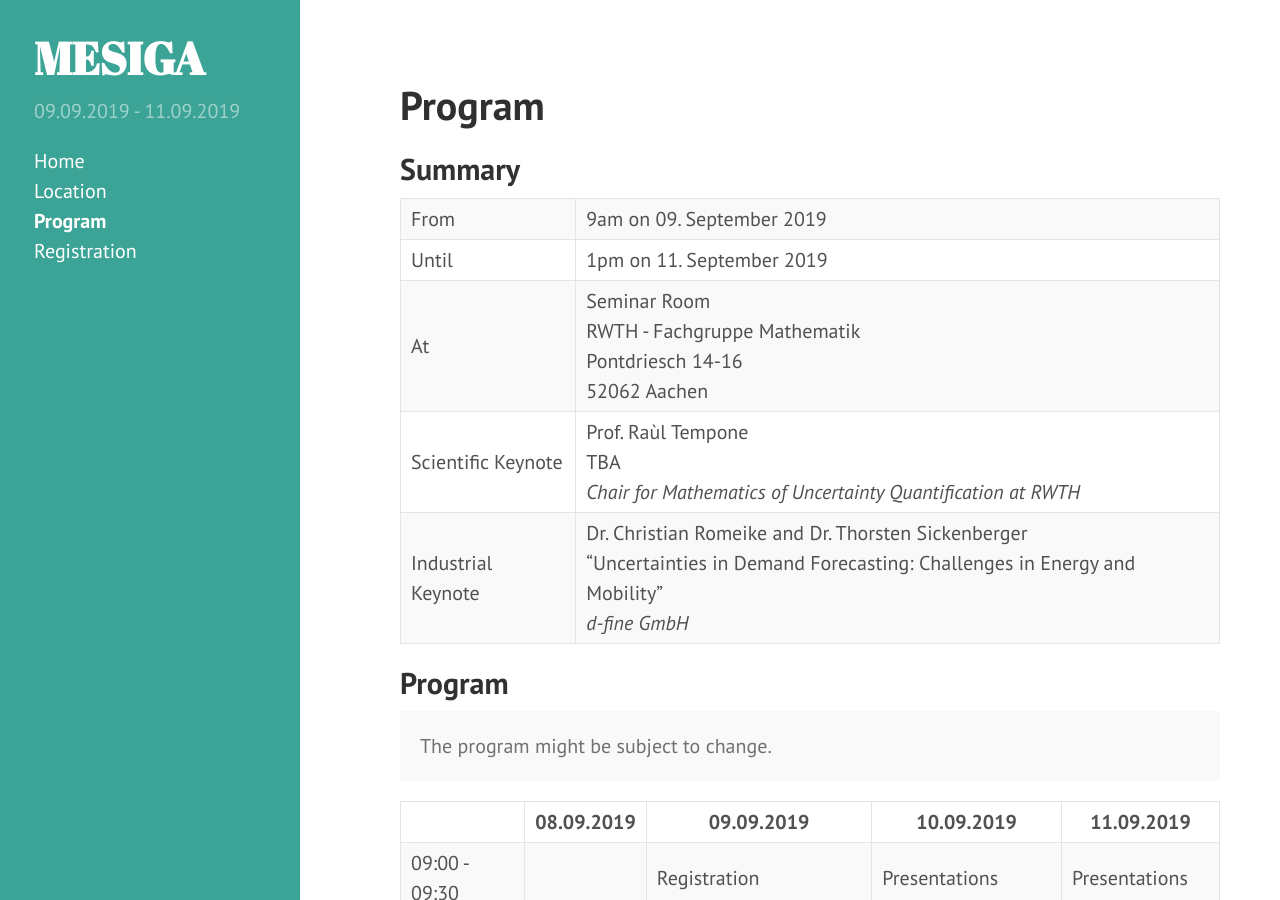
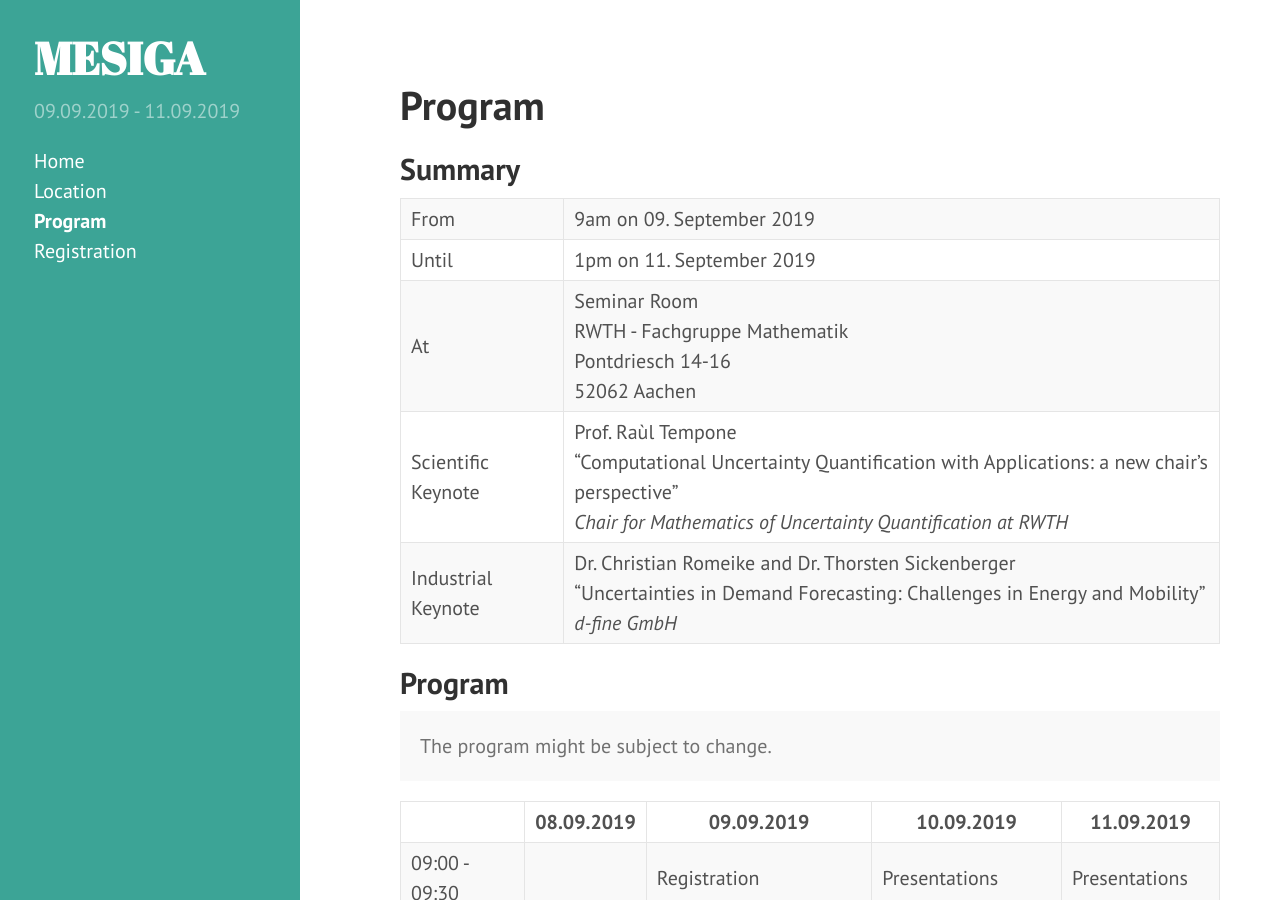
Before and after one commit to siamsc-ac/mesiga-2019, a Jekyll site: the page built from program.md, in a window 1280 px wide and 900 px high. Built offline with Jekyll 4.4.1, drawn with Linux system fonts in a browser that asks for light colours; nearby versions of some CDN libraries.

Commit message:
Add keynote title

```diff
--- a/program.md
+++ b/program.md
@@ -8,7 +8,7 @@ title: Program
 | From               | 9am on 09. September 2019                                                                                                                        |
 | Until              | 1pm on 11. September 2019                                                                                                                        |
 | At                 | Seminar Room<br>RWTH - Fachgruppe Mathematik<br>Pontdriesch 14-16<br>52062 Aachen                                                                |
-| Scientific Keynote | Prof. Raùl Tempone<br>TBA<br>*Chair for Mathematics of Uncertainty Quantification at RWTH*                                                       |
+| Scientific Keynote | Prof. Raùl Tempone<br>"Computational Uncertainty Quantification with Applications: a new chair's perspective"<br>*Chair for Mathematics of Uncertainty Quantification at RWTH*                                                       |
 | Industrial Keynote | Dr. Christian Romeike and Dr. Thorsten Sickenberger<br>"Uncertainties in Demand Forecasting: Challenges in Energy and Mobility"<br>*d-fine GmbH* |
 
 ## Program
```
